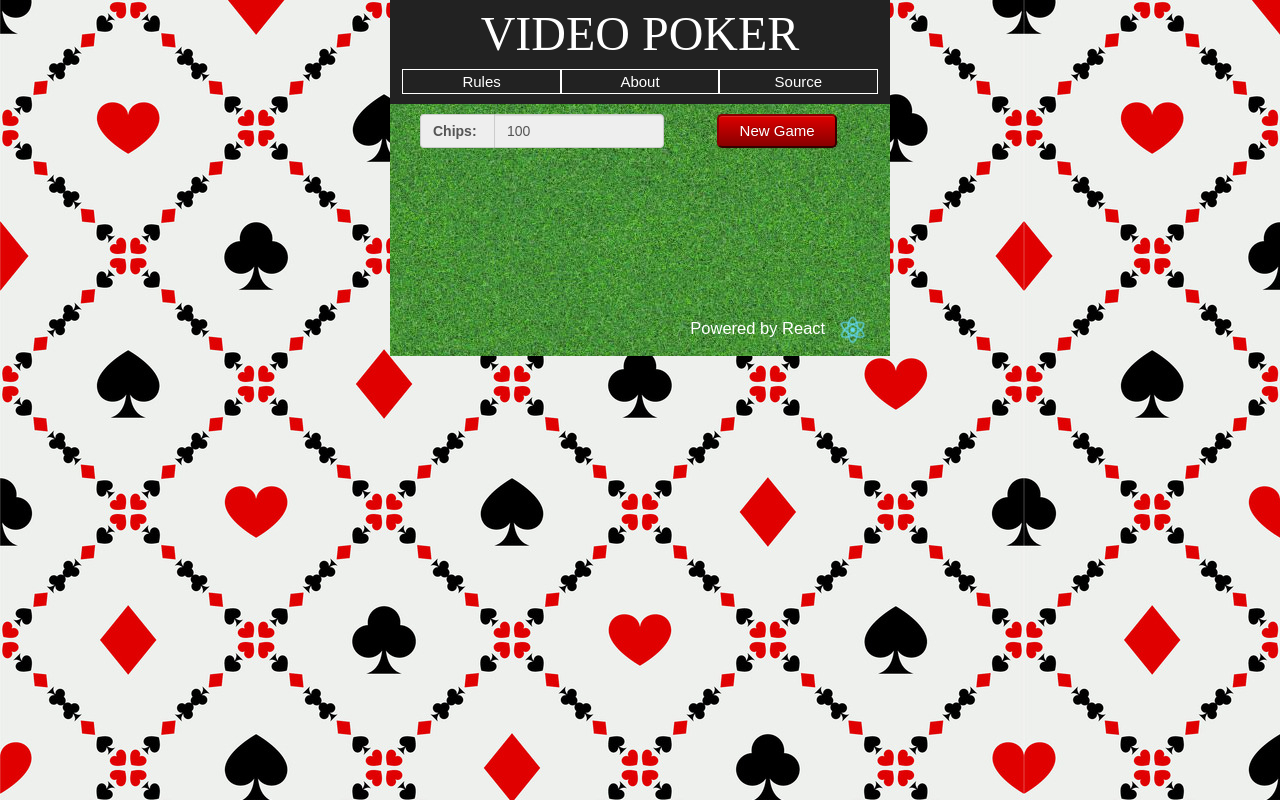
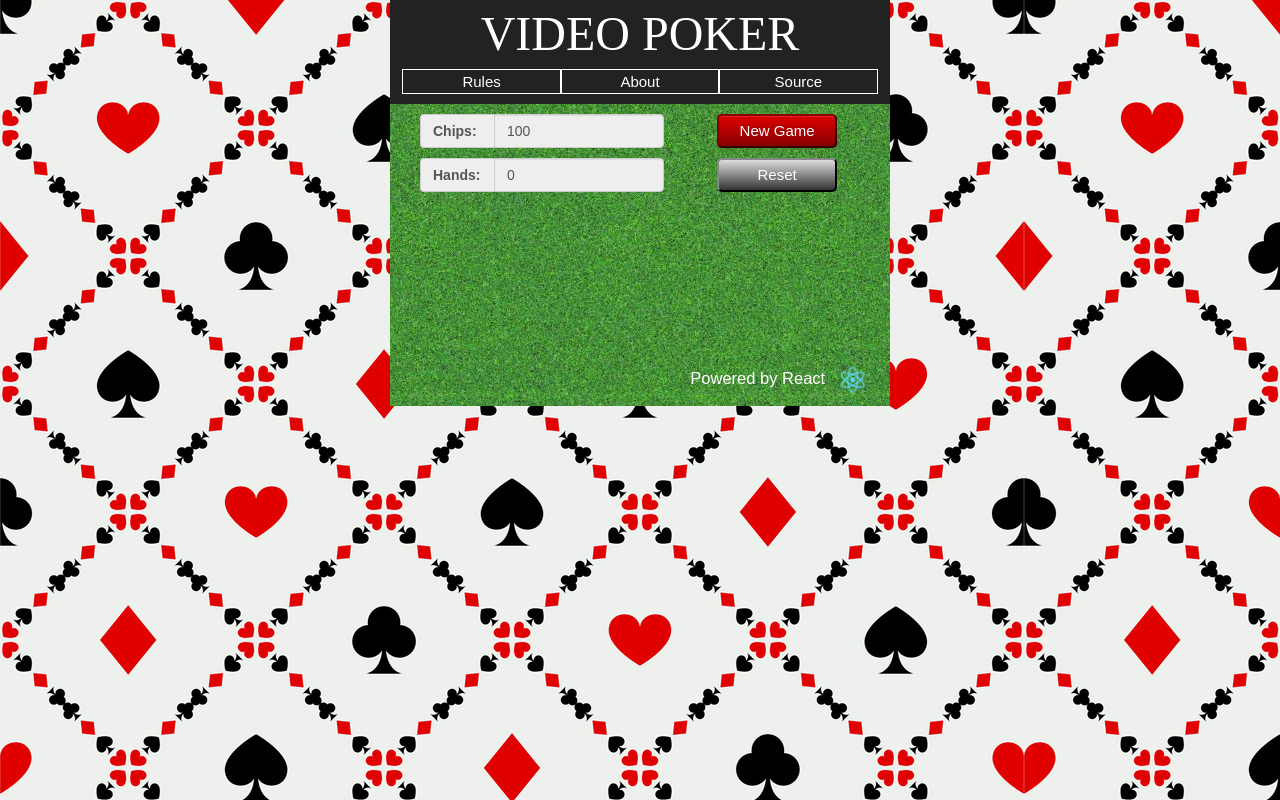
Before and after one commit to NullGemini/poker, a React app: page / in a window 1280 px wide. Built offline with nearby package versions, Linux system fonts and the light colour scheme; a web font is replaced by a local one.

Commit message:
Added rest button to reset game functionality

```diff
--- a/src/css/index.css
+++ b/src/css/index.css
@@ -96,6 +96,29 @@ body {
 	background-color:#880000;
 }
 
+.btn-secondary {
+	background-image: -webkit-linear-gradient(top,#DDDDDD 0,#333333 100%);
+	background-image: -o-linear-gradient(top,#DDDDDD 0,#333333 100%);
+	background-image: -webkit-gradient(linear,left top,left bottom,from(#DDDDDD),to(#333333));
+	background-image: linear-gradient(to bottom,#DDDDDD 0,#333333 100%);
+	filter: progid:DXImageTransform.Microsoft.gradient(startColorstr='#ffDDDDDD', endColorstr='#ff333333', GradientType=0);
+	filter: progid:DXImageTransform.Microsoft.gradient(enabled=false);
+	background-repeat: repeat-x;
+	border-color: #333333;
+	color: #FFFFFF;
+	min-width: 120px;
+	min-height: 34px;
+	border-radius: 5px;
+}
+
+.btn-secondary:focus, .btn-secondary:active:hover {
+	background-color:#333333;
+}
+
+.btn-secondary:hover {
+	background-color:#333333;
+}
+
 .input-group-addon:first-child {
 	min-width: 74px;
 	font-weight: bold;
@@ -120,8 +143,8 @@ body {
 	margin-left: auto;
 	min-width: 345px;
 	max-width: 470px;
-	min-height: 200px;
-	max-height: 200px;
+	min-height: 250px;
+	max-height: 250px;
 }
 
 .hold {
@@ -134,7 +157,7 @@ body {
 .result {
 
 	font-weight: bold;
-	margin: 15px;
+	margin: 15px 15px 0 15px;
 	border-radius: 5px;
 	min-height: 34px;
 }
--- a/src/modules/board.js
+++ b/src/modules/board.js
@@ -16,7 +16,8 @@ class Board extends Component {
 			pointer: 0,
 			chips: 0,
 			result: null,
-			winnings: null
+			winnings: null,
+			handsPlayed: 0
 		};
 	}
 
@@ -267,6 +268,7 @@ class Board extends Component {
 
 	updateLocalStorage() {
 		localStorage.setItem('chips', this.state.chips);
+		localStorage.setItem('handsPlayed', this.state.handsPlayed);
 	}
 
 
@@ -274,15 +276,19 @@ class Board extends Component {
 
 	newGameHandler() {
 		let tempChips = this.state.chips;
+		let tempHandsPlayed = this.state.handsPlayed;
 
 		this.resetBoard();
 
 		if (tempChips >= 5) {
 			tempChips -= 5;
+			tempHandsPlayed += 1;
+
 			this.fillHand();
 
 			this.setState({
 				chips: tempChips,
+				handsPlayed: tempHandsPlayed,
 				deal: true
 			});
 		} else {
@@ -293,7 +299,19 @@ class Board extends Component {
 				deal: false
 			});
 		}
+	}
 
+	resetHandler() {
+		if (confirm('You are about to reset all game data.')) {
+			this.setState({
+				chips: 100,
+				handsPlayed: 0,
+				result: "Reset"
+			});
+			this.clearHand ();
+		} else {
+			// Do nothing!
+		}
 
 	}
 
@@ -330,15 +348,20 @@ class Board extends Component {
 		this.buildDeck();
 		if (this.state.chips === 0) {
 			if (localStorage.length > 0){
-				this.setState({chips: localStorage.getItem('chips')});
+				let tempChips = parseInt(localStorage.getItem('chips'), 10);
+				let tempHandsPlayed = parseInt(localStorage.getItem('handsPlayed'), 10)
+
+				this.setState({chips: tempChips});
+				this.setState({handsPlayed: tempHandsPlayed});
 			} else {
 				this.setState({chips: 100});
+				this.setState({handsPlayed: 0});
 			}
 		}
 	}
 
 	componentDidUpdate(prevProps, prevState) {
-		if (this.state.chips !== prevState.chips) {
+		if (this.state.chips !== prevState.chips || this.state.handsPlayed !== prevState.handsPlayed) {
 			this.updateLocalStorage();
 		}
 	}
@@ -361,9 +384,11 @@ class Board extends Component {
 			<div id="board">
 				<TopUI
 				chips={this.state.chips}
+				handsPlayed={this.state.handsPlayed}
 				deal={this.state.deal}
 				dealHandler={this.dealHandler.bind(this)}
 				newGameHandler={this.newGameHandler.bind(this)}
+				resetHandler={this.resetHandler.bind(this)}
 				/>
 				<div className="playingCards">
 					{hand}
--- a/src/modules/bottomui.js
+++ b/src/modules/bottomui.js
@@ -22,6 +22,12 @@ class BottomUI extends Component {
 						<span>Replenishing Chips.</span>
 					</div>
 				);
+			} else if (this.props.result === "Reset") {
+				return (
+					<div className="result replenish">
+						<span>Game Reset.</span>
+					</div>
+				);
 			} else {
 				return (
 					<div className="result win">
--- a/src/modules/topui.js
+++ b/src/modules/topui.js
@@ -6,9 +6,11 @@ class TopUI extends Component {
 	constructor(props) {
 		super();
 		//chips
+		//handsPlayed
 		//deal
 		//dealHandler
 		//newGameHandler
+		//ResetHandler
 	}
 
 	render() {
@@ -38,6 +40,31 @@ class TopUI extends Component {
 						</Col>
 						<Col xs={5}>
 							<Button bsClass="btn-primary" onClick={this.props.dealHandler}>Deal</Button>
+						</Col>
+					</Row>
+					<Row>
+						<Col xs={7}>
+							<div className="input-group" id="handsPlayed-group">
+								<span
+									className="input-group-addon"
+									id="handsPlayed-label"
+								>
+									Hands:
+								</span>
+								<input
+									type="text"
+									maxLength="8"
+									className="form-control"
+									placeholder="seed"
+									id="seed-input"
+									aria-describedby="handsPlayed-label"
+									value={this.props.handsPlayed}
+									disabled
+								/>
+							</div>
+						</Col>
+						<Col xs={5}>
+
 						</Col>
 					</Row>
 				</Grid>
@@ -70,6 +97,31 @@ class TopUI extends Component {
 							<Button bsClass="btn-primary" onClick={this.props.newGameHandler}>New Game</Button>
 						</Col>
 					</Row>
+					<Row>
+						<Col xs={7}>
+							<div className="input-group" id="handsPlayed-group">
+								<span
+									className="input-group-addon"
+									id="handsPlayed-label"
+								>
+									Hands:
+								</span>
+								<input
+									type="text"
+									maxLength="8"
+									className="form-control"
+									placeholder="seed"
+									id="seed-input"
+									aria-describedby="handsPlayed-label"
+									value={this.props.handsPlayed}
+									disabled
+								/>
+							</div>
+						</Col>
+						<Col xs={5}>
+							<Button bsClass="btn-secondary" onClick={this.props.resetHandler}>Reset</Button>
+						</Col>
+					</Row>
 				</Grid>
 			);
 		}
```
